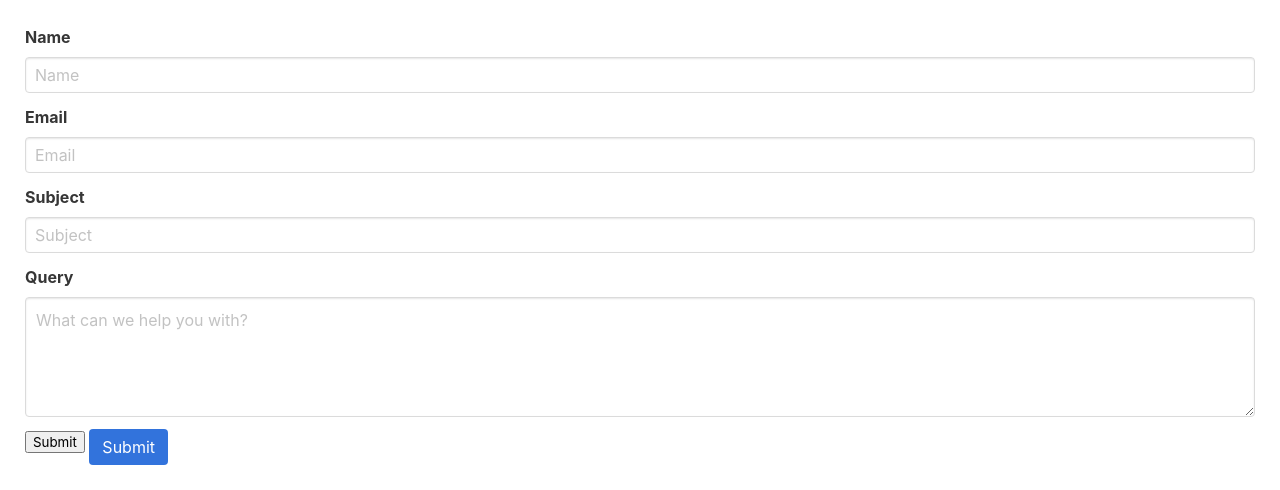
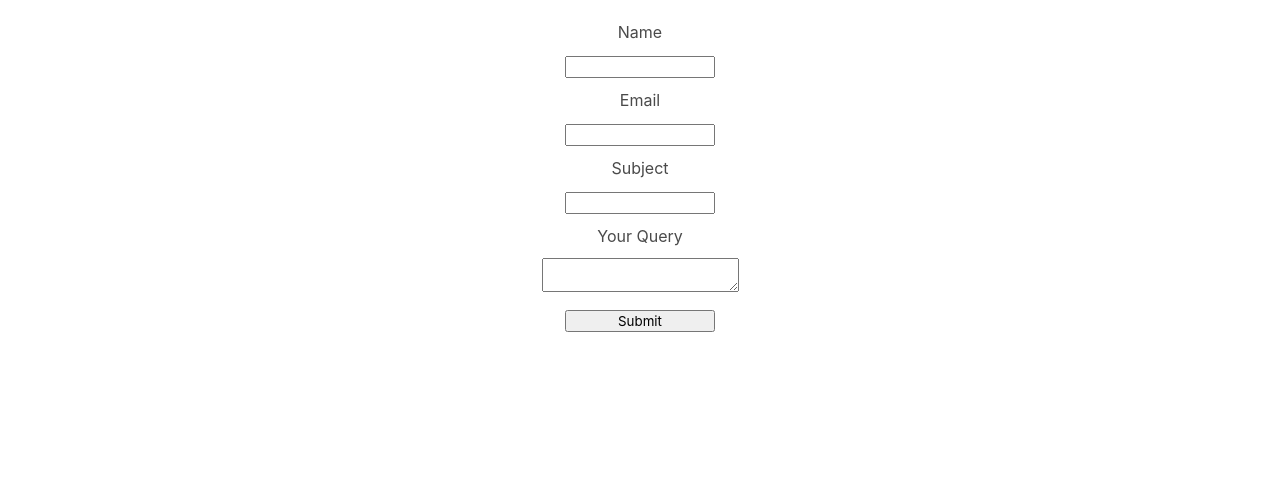
Before and after one commit to jngene/assignment05, a PHP site: page /contact.html in a window 1280 px wide. Shown: the part 417-907 px from the top of the page. After the commit the page ends 749 px from the top, so only its background shows below. Run offline with PHP 8.4, Linux system fonts and the light colour scheme.

Commit message:
contact form fix

```diff
--- a/contact.html
+++ b/contact.html
@@ -1,5 +1,6 @@
 <!DOCTYPE html>
 <html lang="en">
+
 <head>
 	<meta charset="utf-8">
 	<title>IEEE ・ About Us</title>
@@ -9,6 +10,7 @@
 	<!--Font Awesome cnd-->
 	<link rel="stylesheet" href="https://stackpath.bootstrapcdn.com/font-awesome/4.7.0/css/font-awesome.min.css">
 </head>
+
 <body>
 	<nav class="navbar is-primary">
 		<div class="container">
@@ -32,58 +34,52 @@
 			</div>
 		</div>
 	</nav>
-	<figure class = "box1">
+	<figure class="box1">
 		<img src="images/ieee-experience.jpg" alt="IEEE header picture">
 	</figure>
 
 	<div id="contact-form-wrapper">
 		<form method="post" action="#" id="contact-form">
+			<div class="form-element">
+				<label for="name">Name</label>
+			</div>
+			<div class="form-element"> <input type="text" name="name" id="name"></div>
+			<div class="form-element">
+				<label for="email">Email</label>
+			</div>
+			<div class="form-element"> <input type="email" name="email" id="email"></div>
+			<div class="form-element">
+				<label for="subject">Subject</label>
 
-				<div class="field">
-					<label class="label" for="name">Name</label>
-					<div class="control">
-					  <input class="input" type="text" name="name" id="name" placeholder="Name">
 			</div>
+			<div class="form-element"> <input type="text" name="subject" id="subject"></div>
+			<div class="form-element">
+				<label for="query">Your Query</label>
+
 			</div>
-				<div class="field">
-					<label class="label" for="email">Email</label>
-					<div class="control">
-					  <input class="input" type="email" name="email" id="email" placeholder="Email">
-					</div>
-				</div>
-				<div class="field">
-					<label class="label" for="subject">Subject</label>
-					<div class="control">
-					  <input class="input" type="text" name="subject" id="subject" placeholder="Subject">
-					</div>
-				</div>
-				<div class="field">
-					<label class="label">Query</label>
-					<div class="control">
-					  <textarea class="textarea" name="query" id="query" placeholder="What can we help you with?"></textarea>
-					</div>
-				</div>
-				<div class="field is-grouped">
-					<div class="control">
+			<div class="form-element"><textarea name="query" id="query"></textarea></div>
+			<div class="form-element">
 				<input type="submit" name="submit" value="Submit">
-					  <button class="button is-link">Submit</button>
-					</div>
 			</div>
 
+
+
+
 		</form>
+	</div>
 
 
 	</div>
 
 	<script src="https://code.jquery.com/jquery-3.4.1.js"></script>
 	<script>
-		$("#contact-form").submit(function(e) {
+		$("#contact-form").submit(function (e) {
 			var formData = $("#contact-form").serialize();
 			$.ajax({
 				type: 'POST',
 				url: "new.php",
 				data: formData,
-				success: function(data){
+				success: function (data) {
 					$("#form-wrapper").html("Thank you for contacting us!");
 				}
 			});
--- a/css/override.css
+++ b/css/override.css
@@ -65,8 +65,18 @@ h3 {
     width: 300px;
 }
 
+.form-element {
+    padding-top: 10px;
+    text-align: center;
+}
+
+.form-element input {
+    width: 150px;
+}
+
 #contact-form-wrapper {
-    padding: 25px;
+    padding: 10px;
+    margin-bottom: 25px;
 }
 
 /*Footer*/
```
Lines whose indentation alone changed are shown as unchanged.
